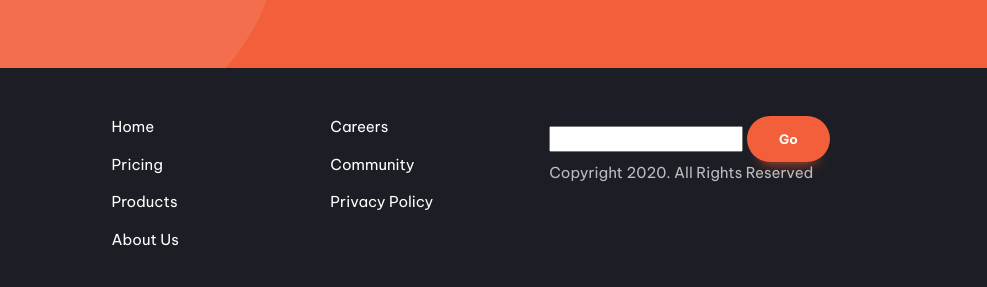
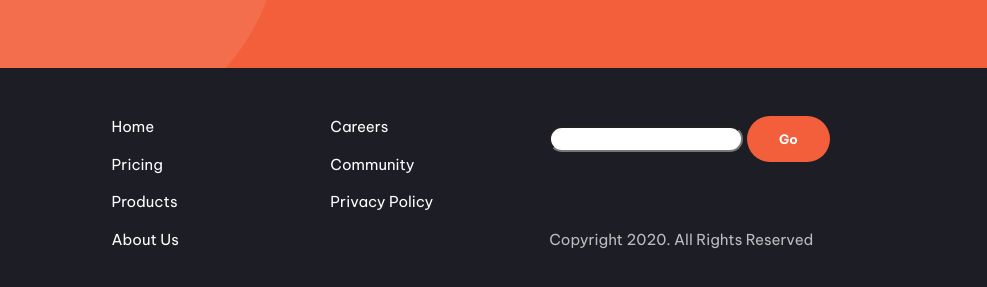
Before and after one commit to AR123456/responsive-landing, a website built with Vite: page index.html in a window 1280 px wide. Shown: the part 1786-2073 px from the top of the page, 293-1280 px from the left. Built offline with nearby package versions, Linux system fonts and the light colour scheme.

Commit message:
footer form

```diff
--- a/index.html
+++ b/index.html
@@ -236,9 +236,7 @@
           <div class="primary-footer-form">
             <form action="">
               <input type="email" />
-              <button class="button" data-glow="no-glow" data-shadow="none">
-                Go
-              </button>
+              <button class="button" data-shadow="none">Go</button>
             </form>
             <p>Copyright 2020. All Rights Reserved</p>
           </div>
--- a/style.css
+++ b/style.css
@@ -156,6 +156,9 @@ p[data-width="wide"] {
   background-color: var(--clr-neutral-100);
   color: var(--clr-accent-400);
 }
+.button[data-shadow="none"] {
+  box-shadow: none;
+}
 
 .button:hover,
 .button:focus-visible {
@@ -279,6 +282,11 @@ p[data-width="wide"] {
 }
 .primary-footer-form {
   grid-area: form;
+  display: grid;
+  align-content: space-between;
+}
+.primary-footer-form input {
+  border-radius: 100vw;
 }
 @media (max-width: 50em) {
   .primary-footer-wrapper > * {
```
